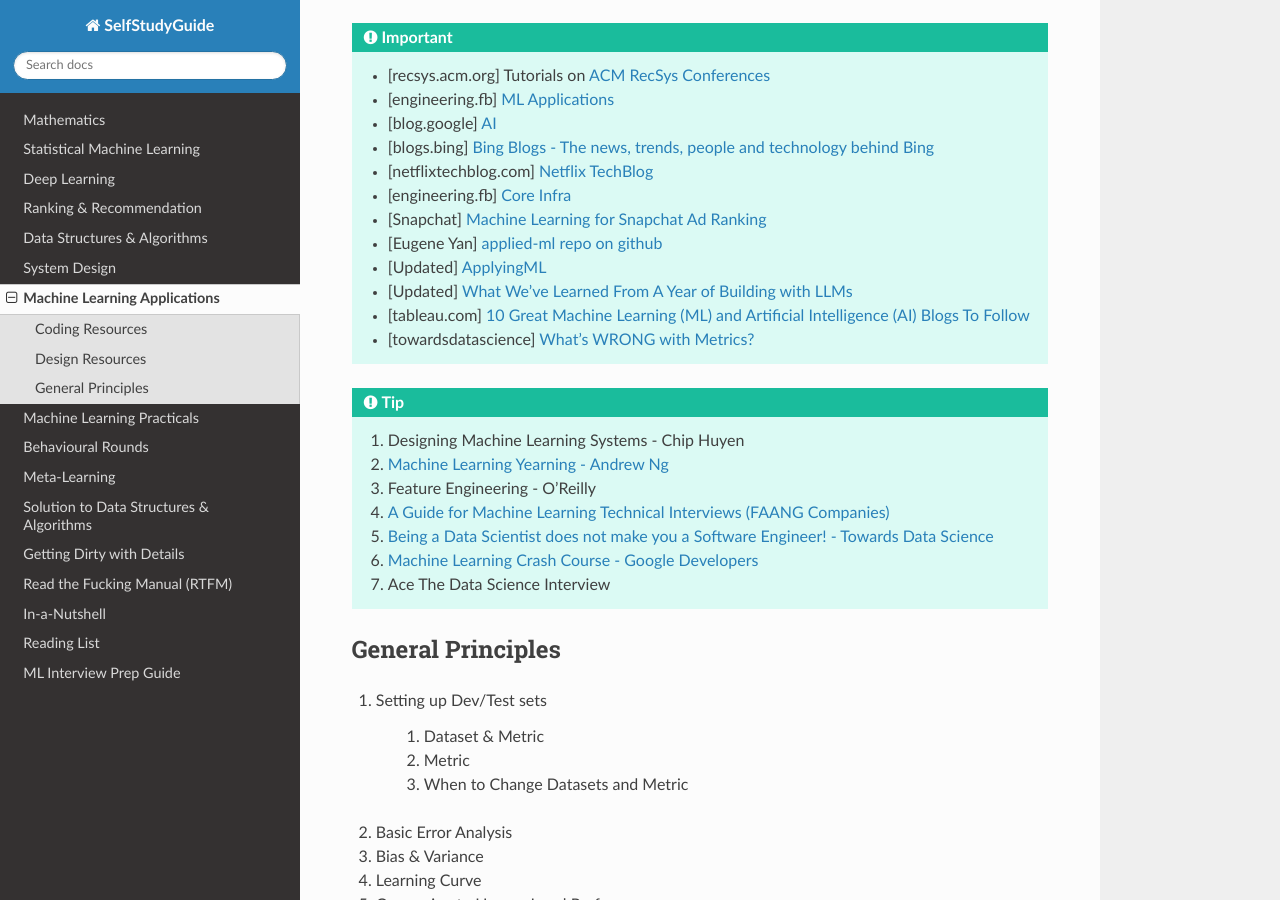
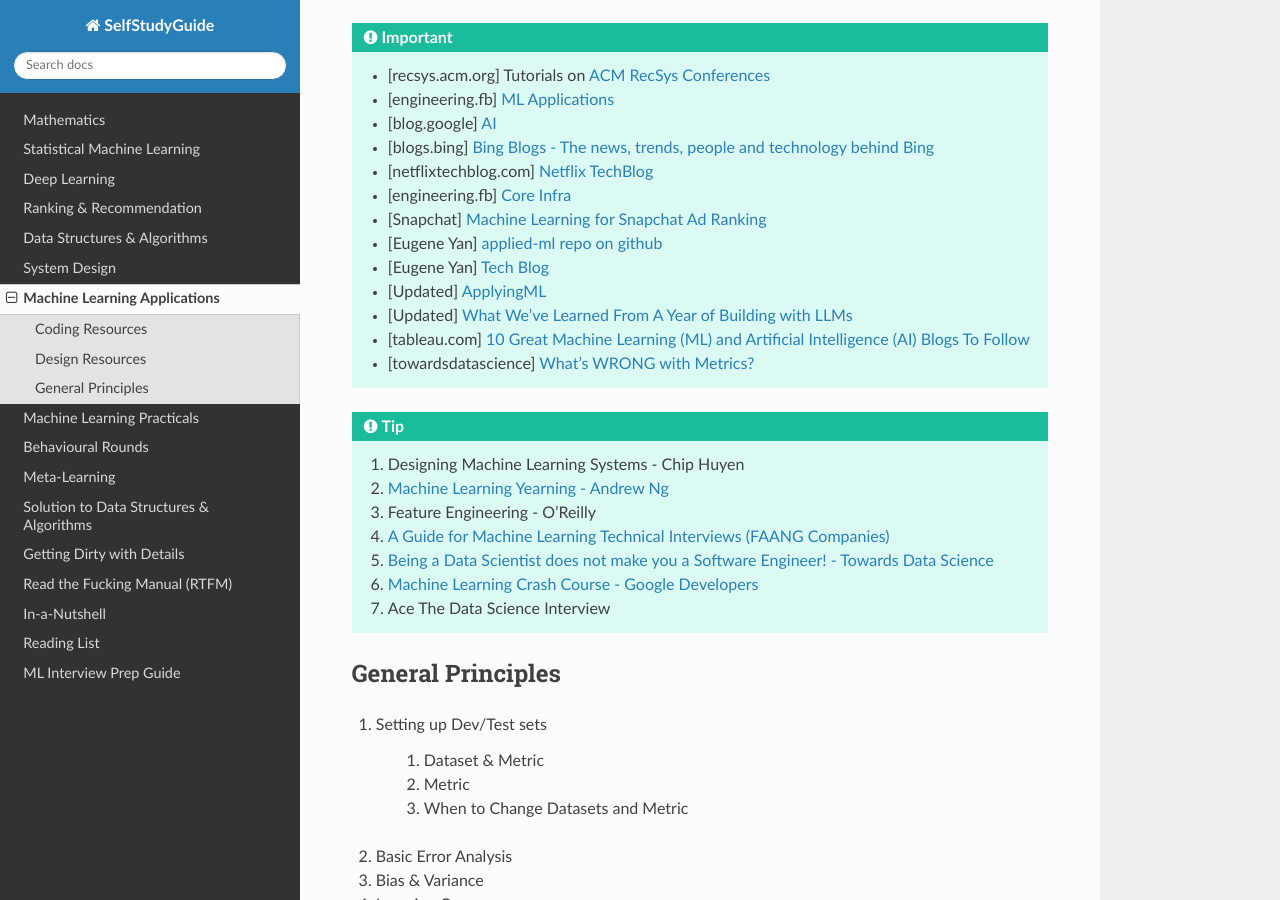
Before and after one commit to uselesstechjunks/leetcode, a Sphinx documentation site: the page built from docs/source/mldes.rst, in a window 1280 px wide and 900 px high, scrolled down 624 px. Built offline with Sphinx 7.4.7 and the Read the Docs theme 3.1.0, drawn with Linux system fonts in a browser that asks for light colours.

Commit message:
Update mldes.rst (#376)

```diff
--- a/docs/source/mldes.rst
+++ b/docs/source/mldes.rst
@@ -28,6 +28,7 @@ Design Resources
 	* [engineering.fb] `Core Infra <https://engineering.fb.com/category/core-data/>`_
 	* [Snapchat] `Machine Learning for Snapchat Ad Ranking <https://eng.snap.com/machine-learning-snap-ad-ranking>`_
 	* [Eugene Yan] `applied-ml repo on github <https://github.com/eugeneyan/applied-ml>`_
+	* [Eugene Yan] `Tech Blog <https://eugeneyan.com/>`_
 	* [Updated] `ApplyingML <https://applyingml.com/>`_
 	* [Updated] `What We’ve Learned From A Year of Building with LLMs <https://applied-llms.org/>`_
 	* [tableau.com] `10 Great Machine Learning (ML) and Artificial Intelligence (AI) Blogs To Follow <https://www.tableau.com/learn/articles/blogs-about-machine-learning-artificial-intelligence>`_
```
